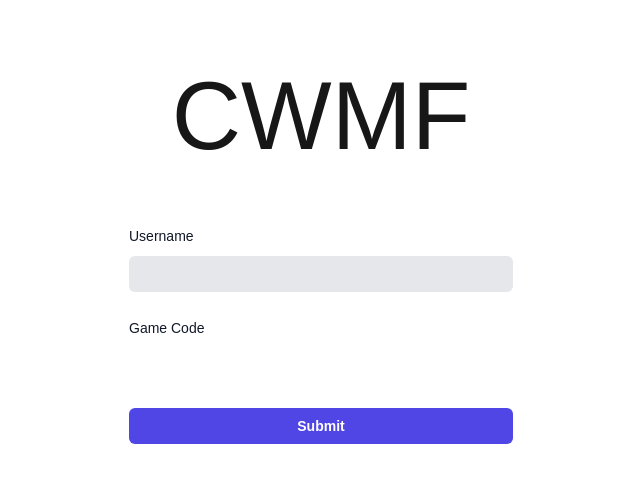
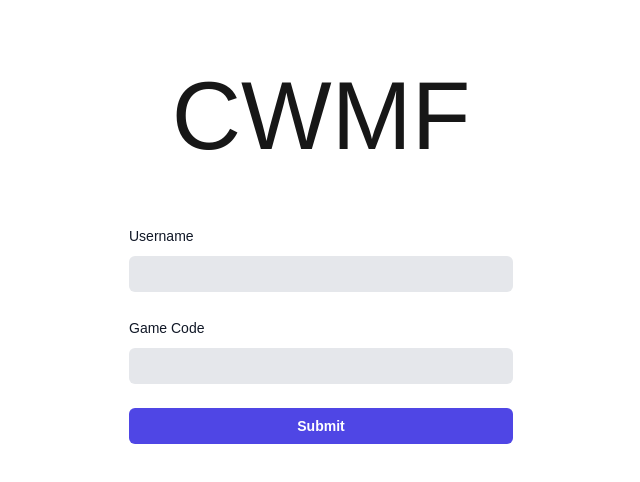
Before and after one commit to vu-cs4289-25s/Cwmf, a Next.js app in the folder frontend/: page /join in a window 1280 px wide. Shown: the top 482 px of the page, without its empty margins (319-959 px from the left). Built offline with nearby package versions, Linux system fonts and the light colour scheme.

Commit message:
input update

```diff
--- a/frontend/app/join/page.js
+++ b/frontend/app/join/page.js
@@ -38,7 +38,7 @@
                                     type="code"
                                     required
                                     autoComplete="current-password"
-                                    className="block w-full rounded-md bg-grey-200 px-3 py-1.5 text-base text-gray-900 outline-1 -outline-offset-1 outline-gray-300 placeholder:text-gray-400 focus:outline-2 focus:-outline-offset-2 focus:outline-indigo-600 sm:text-sm/6"
+                                    className="block w-full rounded-md bg-gray-200 px-3 py-1.5 text-base text-gray-900 outline-1 -outline-offset-1 outline-gray-300 placeholder:text-gray-400 focus:outline-2 focus:-outline-offset-2 focus:outline-indigo-600 sm:text-sm/6"
                                 />
                             </div>
                         </div>
```
